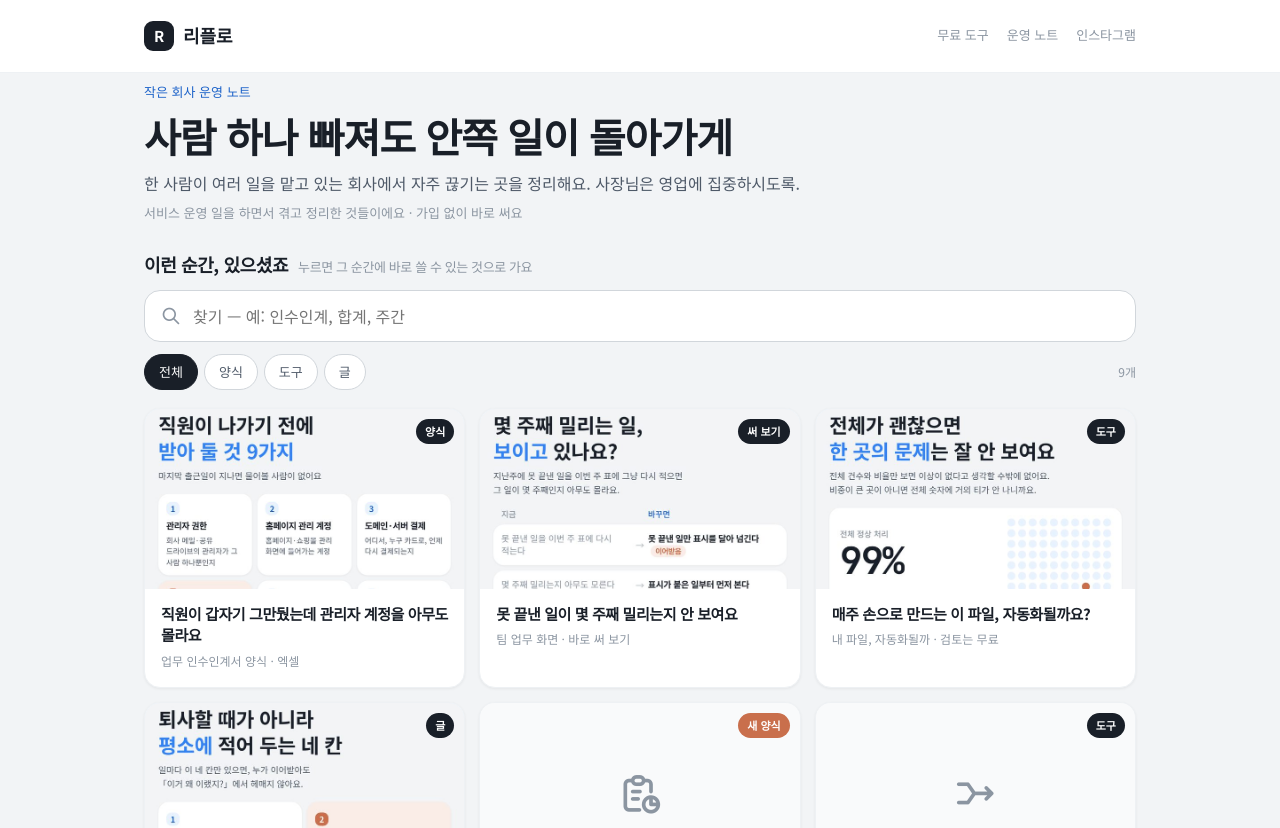
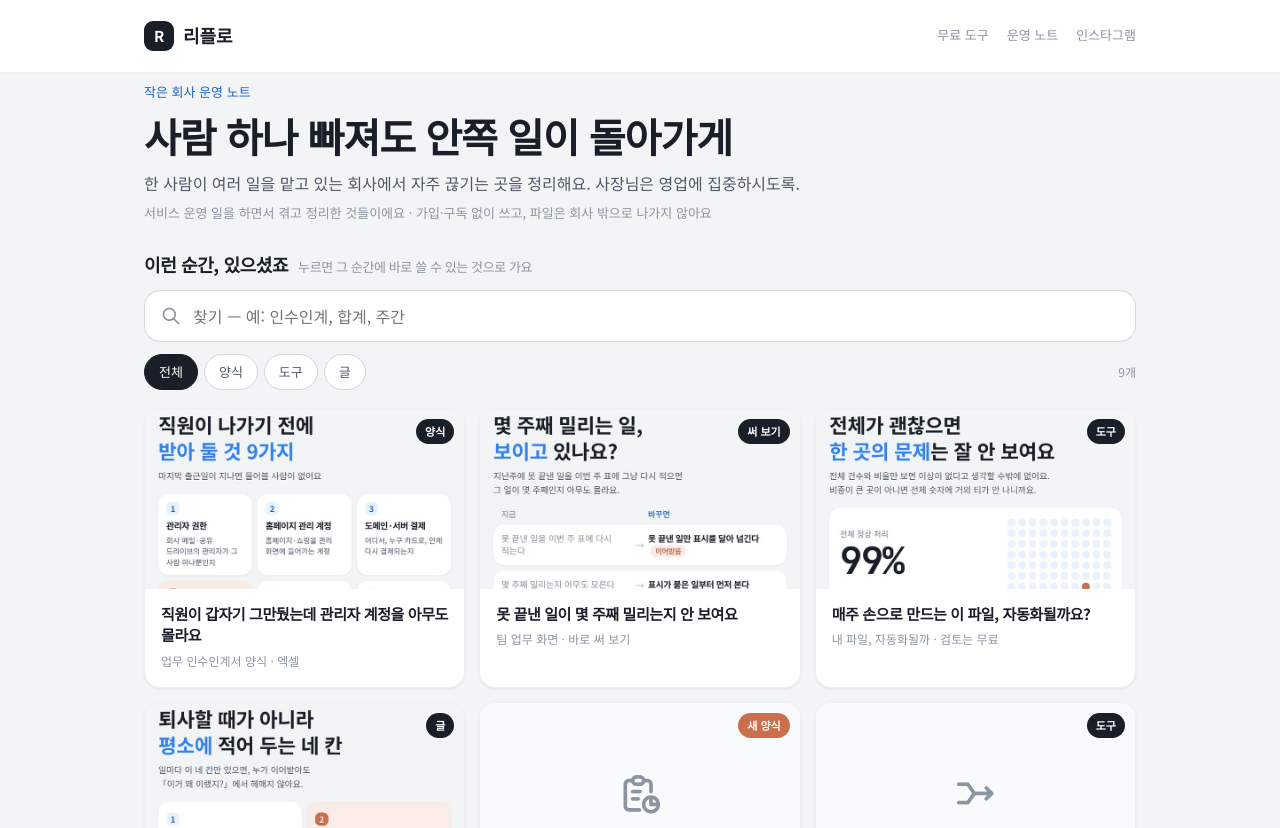
Before and after one commit to data2102/reflo_site, a plain HTML site: page index.html in a window 1280 px wide. Shown: the top 828 px of the page. Drawn offline with Linux system fonts and the light colour scheme.

Commit message:
메인: 가입·구독 없이, 파일은 회사 밖으로 안 나감
Co-Authored-By: Claude Opus 5.5 <noreply@anthropic.com>

```diff
--- a/index.html
+++ b/index.html
@@ -376,7 +376,7 @@ a.job:focus-visible{outline:2px solid var(--accent);outline-offset:2px}
     <span class="ds-hub-eyebrow">작은 회사 운영 노트</span>
     <h1>사람 하나 빠져도 <span class="ds-mark">안쪽 일이 돌아가게</span></h1>
     <p>한 사람이 여러 일을 맡고 있는 회사에서 자주 끊기는 곳을 정리해요. 사장님은 영업에 집중하시도록.</p>
-    <p class="note">서비스 운영 일을 하면서 겪고 정리한 것들이에요 · 가입 없이 바로 써요</p>
+    <p class="note">서비스 운영 일을 하면서 겪고 정리한 것들이에요 · 가입·구독 없이 쓰고, 파일은 회사 밖으로 나가지 않아요</p>
   </div>
   <h2 class="ds-hub-sec">이런 순간, 있으셨죠 <small>누르면 그 순간에 바로 쓸 수 있는 것으로 가요</small></h2>
   <label class="ds-search"><i class="ti ti-search"></i><input id="hubQ" type="search" placeholder="찾기 — 예: 인수인계, 합계, 주간" autocomplete="off" aria-label="양식·도구·글 찾기"></label>
```
